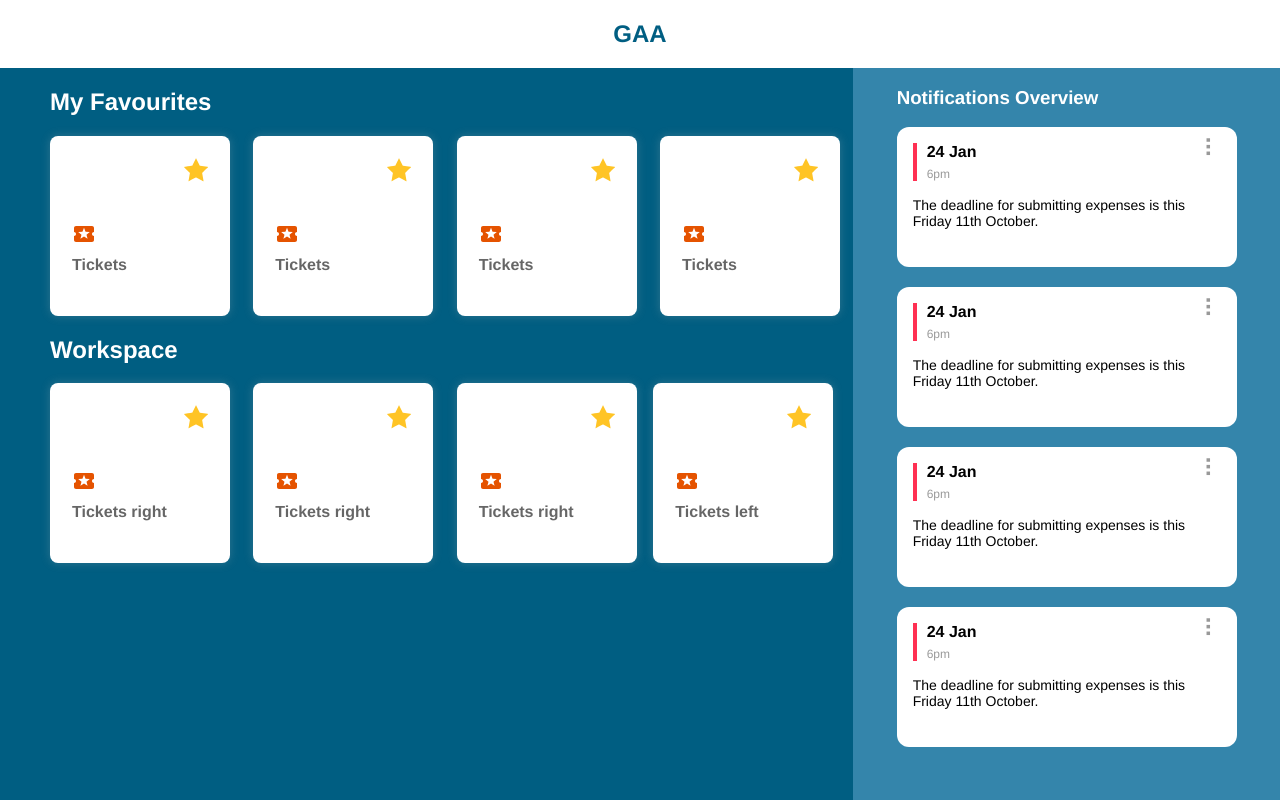
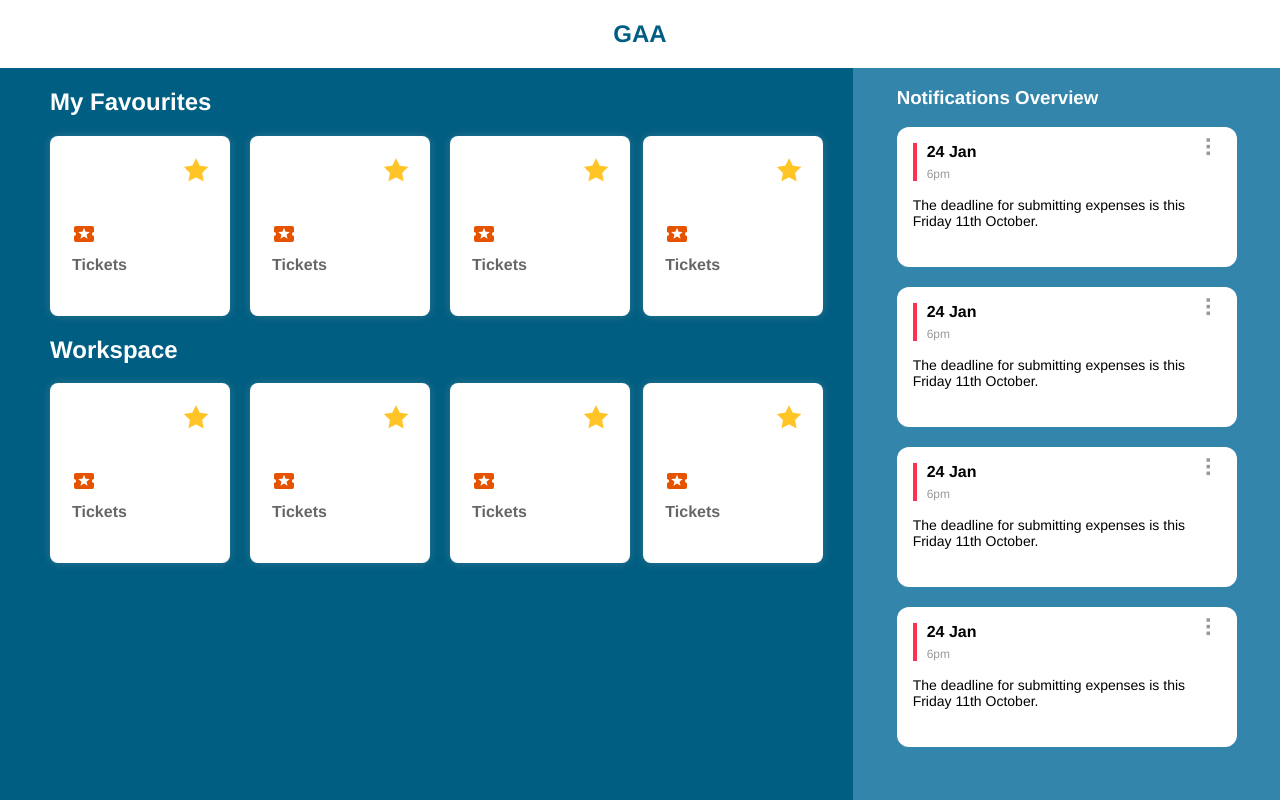
Before and after one commit to theTiv/Club-Dashboard, a Vue app: page / in a window 1280 px wide. Built offline with nearby package versions, Linux system fonts and the light colour scheme.

Commit message:
Accordian style Rollover to cards applied.

```diff
--- a/src/App.vue
+++ b/src/App.vue
@@ -1,7 +1,7 @@
 <template>
   <div id="app" class="container">
     <header class="header">
-        <h2 class="site-title">GAA</h2>
+      <h2 class="site-title">GAA</h2>
     </header>
     <Workspace class="workspace" />
     <Notifications class="notifications" />
@@ -9,16 +9,16 @@
 </template>
 
 <script>
-import Workspace from './components/Workspace/Workspace'
-import Notifications from './components/Notifications/Notifications'
+import Workspace from "./components/Workspace/Workspace";
+import Notifications from "./components/Notifications/Notifications";
 
 export default {
-  name: 'App',
+  name: "App",
   components: {
     Workspace,
     Notifications
   }
-}
+};
 </script>
 
 <style>
@@ -36,16 +36,17 @@ body {
 
 .header {
   grid-area: header;
-  color: #005E82;
+  color: #005e82;
 }
 .workspace {
   grid-area: main;
-  background-color: #005E82;
+  background-color: #005e82;
   color: white;
+  padding-right: 20px;
 }
 .notifications {
   grid-area: sidebar;
-  background-color: #3485AB;
+  background-color: #3485ab;
   color: white;
   padding-left: 20px;
   padding-right: 20px;
@@ -60,5 +61,4 @@ body {
     "header header header"
     "main main sidebar";
 }
-
 </style>
--- a/src/components/Card/Card.vue
+++ b/src/components/Card/Card.vue
@@ -1,13 +1,21 @@
 <template>
-  <div class="card" :class="direction">
+  <div
+    class="card"
+    :class="[direction, { active: hover }]"
+    @mouseover="hover = true"
+    @mouseleave="hover = false"
+  >
     <div class="card__favourite">
       <Icon name="star-full" fill="#FFC425" />
     </div>
     <div class="card__icon">
       <Icon name="tickets" fill="#E55300" />
     </div>
-    <div class="card__title">Tickets {{ direction }}</div>
-    <div class="card__description">Welcome to the Purchase Power portal here you can find lorem ipsum dolor sit amet consequescat.</div>
+    <div class="card__title">Tickets</div>
+    <div class="card__description">
+      Welcome to the Purchase Power portal here you can find lorem ipsum dolor
+      sit amet consequescat.
+    </div>
   </div>
 </template>
 
@@ -15,13 +23,19 @@
 import Icon from "../UI/Icons/Icons";
 
 export default {
+  data() {
+    return {
+      hover: false
+    };
+  },
   name: "Card",
   props: {
     title: String,
     icon: String,
     description: String,
     link: String,
-    direction: String  },
+    direction: String
+  },
   components: {
     Icon
   }
@@ -49,6 +63,7 @@ a {
   box-sizing: border-box;
   height: 180px;
   width: 180px;
+  min-width: 180px;
   background-color: white;
   border-radius: 8px;
   box-shadow: 0 0 10px 0 rgba(186, 186, 186, 0.25);
@@ -56,27 +71,38 @@ a {
   display: flex;
   flex-direction: column;
   padding: 22px;
-  transition: 0.5s;
-  margin-right: 20px;
+  margin-right: 10px;
 }
 
-.card.right:hover {
+.card.right {
+    transition: 0.5s;
       z-index: 2;
+}
+
+.card.right:hover  {
+  z-index: 2;
+  transition: 0.5s;
 }
 
 .card.left {
   position: absolute;
-    top:0; right:0;
+  top: 0;
+  right: 0;
+  width: 180px;
   z-index: 1;
+    transition: 0.5s;
 }
 
 .card.left:hover {
-    width: 392px;
+  position: absolute;
+  top: 0;
+  right: 0;
   transition: 0.5s;
+        z-index: 2;
 }
 
 .card:hover {
-    width: 392px;
+  width: 390px;
   transition: 0.5s;
 }
 
@@ -90,6 +116,13 @@ a {
 
 .card:hover .card__description {
   animation: fadein 2s;
+  display: block;
+  text-align: left;
+  transition: 1s;
+}
+
+.card .card__description {
+  /* animation: fadeout 2s; */
   display: block;
   text-align: left;
   transition: 1s;
@@ -115,7 +148,7 @@ a {
   margin-bottom: 6px;
   font-size: 16px;
   font-weight: 600;
-    color: rgba(0,0,0,0.6);
+  color: rgba(0, 0, 0, 0.6);
 }
 
 .card .card__description {
@@ -124,17 +157,23 @@ a {
   font-size: 14px;
   display: none;
   width: 350px;
-    /* animation: fadeout 1s; */
 }
 
 @keyframes fadein {
-    from { opacity: 0; }
-    to   { opacity: 1; }
+  from {
+    opacity: 0;
+  }
+  to {
+    opacity: 1;
+  }
 }
 
 @keyframes fadeout {
-    from { opacity: 1; }
-    to   { opacity: 0; }
+  from {
+    opacity: 1;
   }
-
+  to {
+    opacity: 0;
+  }
+}
 </style>
--- a/src/components/Workspace/Workspace.vue
+++ b/src/components/Workspace/Workspace.vue
@@ -6,10 +6,10 @@
           <h2 class="workspace__title">My Favourites</h2>
         </header>
         <section class="workspace__content">
-          <Card />
-          <Card />
-          <Card />
-          <Card />
+          <Card direction="right" />
+          <Card direction="right" />
+          <Card direction="right" />
+          <Card direction="left" />
         </section>
       </div>
       <div class="workspace__sections">
@@ -50,13 +50,12 @@ export default {
   text-align: left;
 }
 
-/* .workspace__content {
-  display: flex;
-} */
 .workspace__content {
   display: grid;
    width: 100%;
-  grid-template-columns:repeat(auto-fill, minmax(180px, 1fr));
+grid-template-columns: repeat(4, 1fr);
+    align-content: space-around;
+  justify-content: space-between;
   grid-gap: 10px;
   color: #444;
   position: relative;
```
Lines whose indentation alone changed are shown as unchanged.
